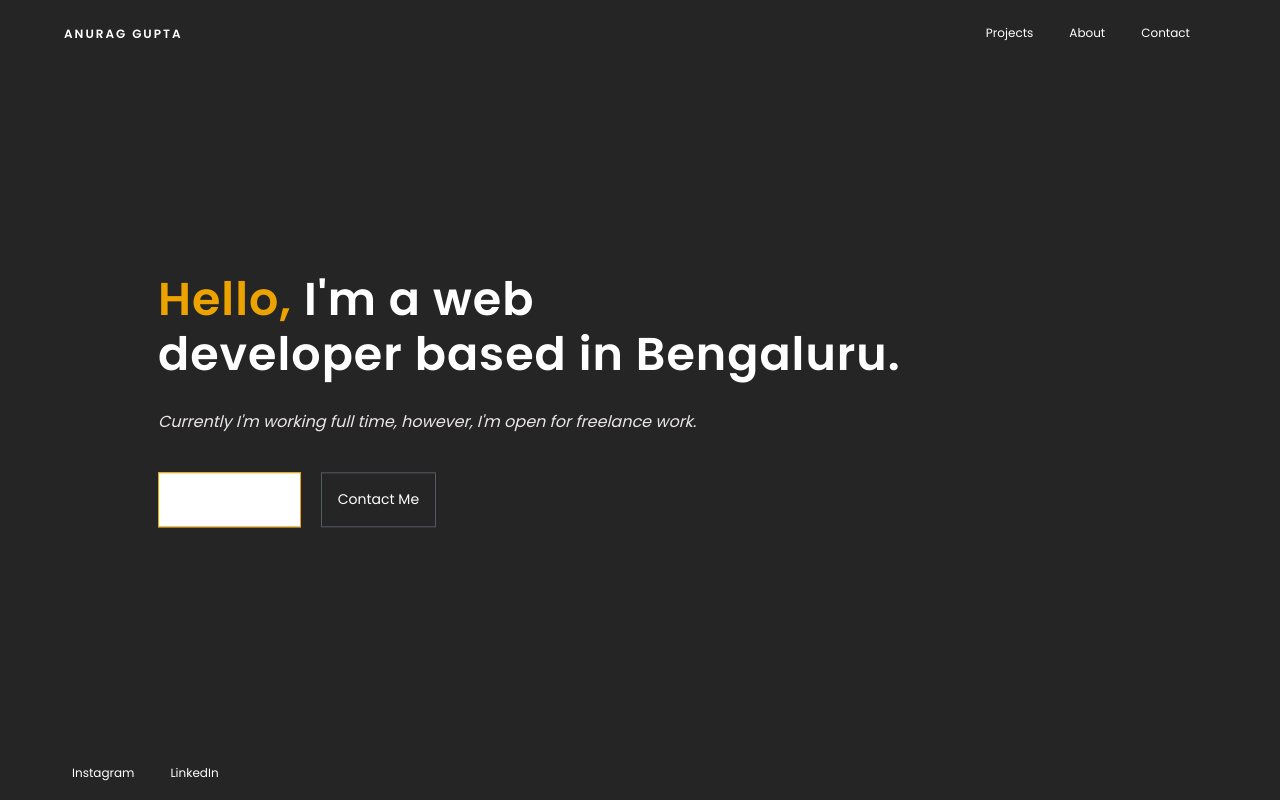
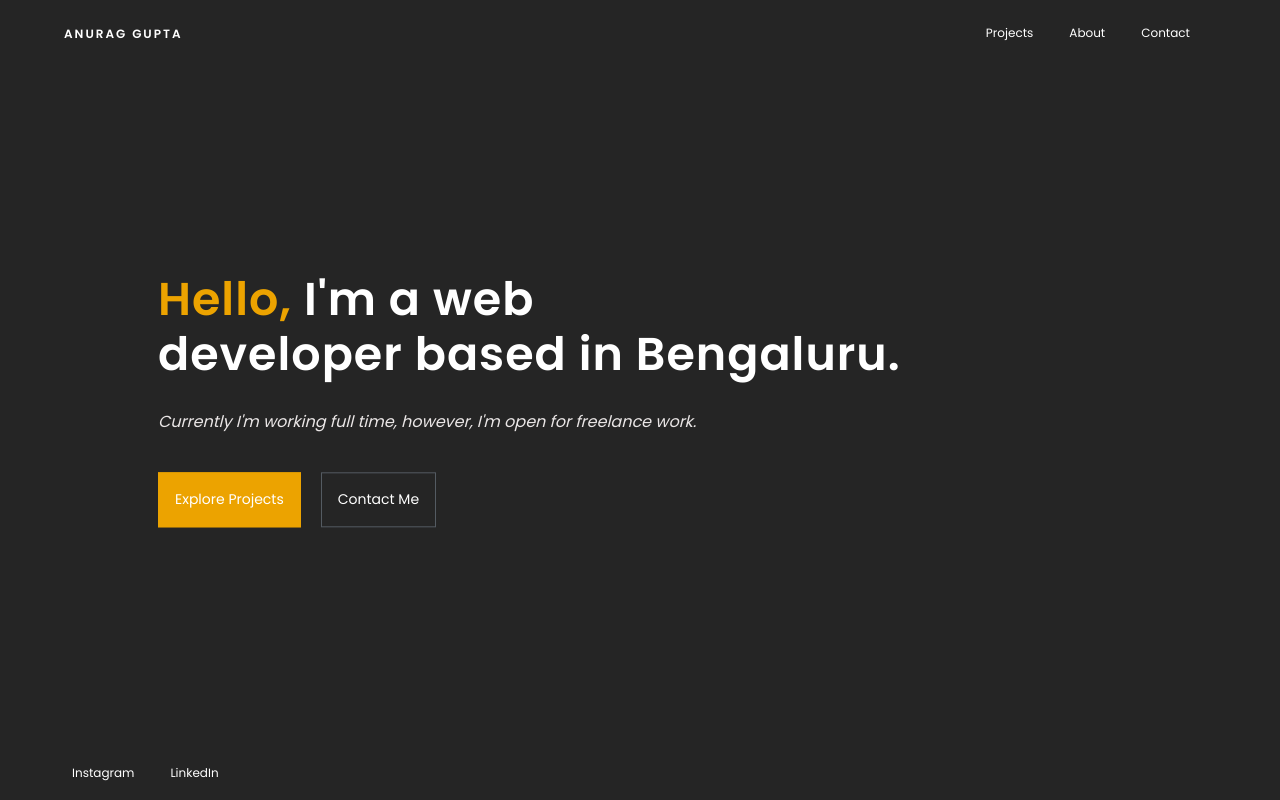
Before and after one commit to theanuraggupta/PortfolioDev, an Angular app: page / in a window 1280 px wide. In both pictures the pointer is over the button "Explore Projects". Built offline with nearby package versions, Linux system fonts and the light colour scheme.

Commit message:
button hover change in homepage

```diff
--- a/src/assets/styles/base/_base.scss
+++ b/src/assets/styles/base/_base.scss
@@ -115,7 +115,7 @@ h3 {
     }
 
     .btn-primary:hover, .btn-primary:active, .btn-primary:focus {
-        background-color: $base;
+        color: $base;
         transition: all 0.5s;
         border-color: $navbar-link-hover !important;
         box-shadow: none;
```
